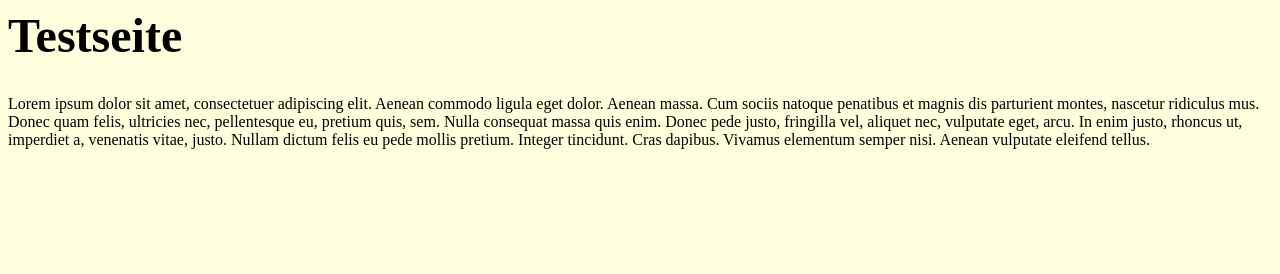
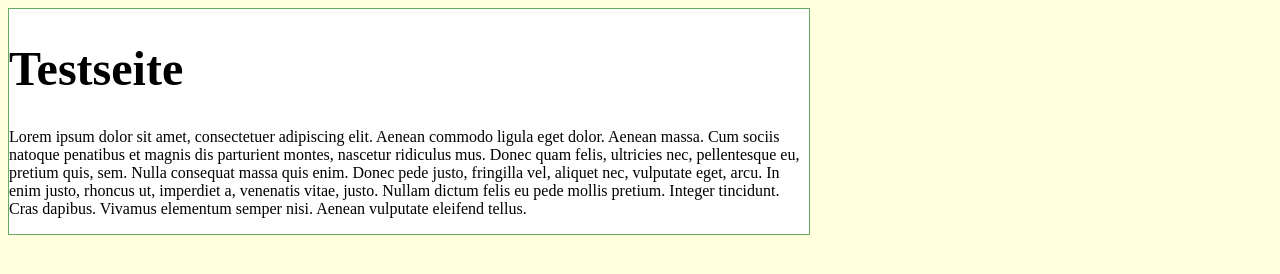
Before and after one commit to cjohannes/test001, a plain HTML site: page index.html in a window 1280 px wide. Drawn offline with Linux system fonts and the light colour scheme.

Commit message:
add page object

```diff
--- a/index.html
+++ b/index.html
@@ -9,11 +9,15 @@
 </head>
 <body>
 
+<div id="page">
+
 <H1>Testseite</H1>
 
 <p>
 	Lorem ipsum dolor sit amet, consectetuer adipiscing elit. Aenean commodo ligula eget dolor. Aenean massa. Cum sociis natoque penatibus et magnis dis parturient montes, nascetur ridiculus mus. Donec quam felis, ultricies nec, pellentesque eu, pretium quis, sem. Nulla consequat massa quis enim. Donec pede justo, fringilla vel, aliquet nec, vulputate eget, arcu. In enim justo, rhoncus ut, imperdiet a, venenatis vitae, justo. Nullam dictum felis eu pede mollis pretium. Integer tincidunt. Cras dapibus. Vivamus elementum semper nisi. Aenean vulputate eleifend tellus.
 </p>
 
+</div>
+
 </body>
 </html>
--- a/style.css
+++ b/style.css
@@ -1,6 +1,13 @@
 body{
 	background-color: #ffffdd;
 }
+
+#page{
+	width: 800px;
+	border: 1px solid #6a6;
+	background-color: #fff;
+}
+
 h1{
 	font-size: 3em;
 }
```
